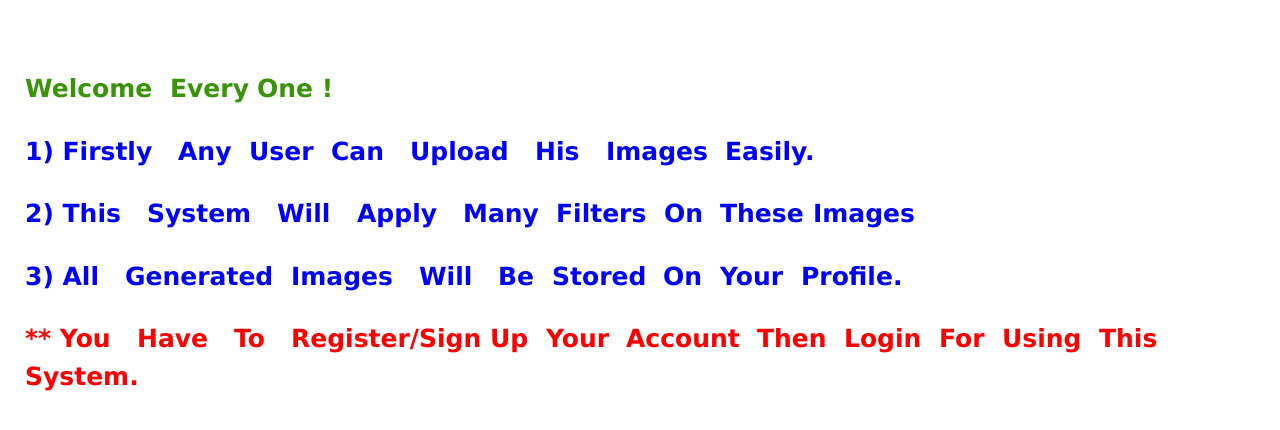
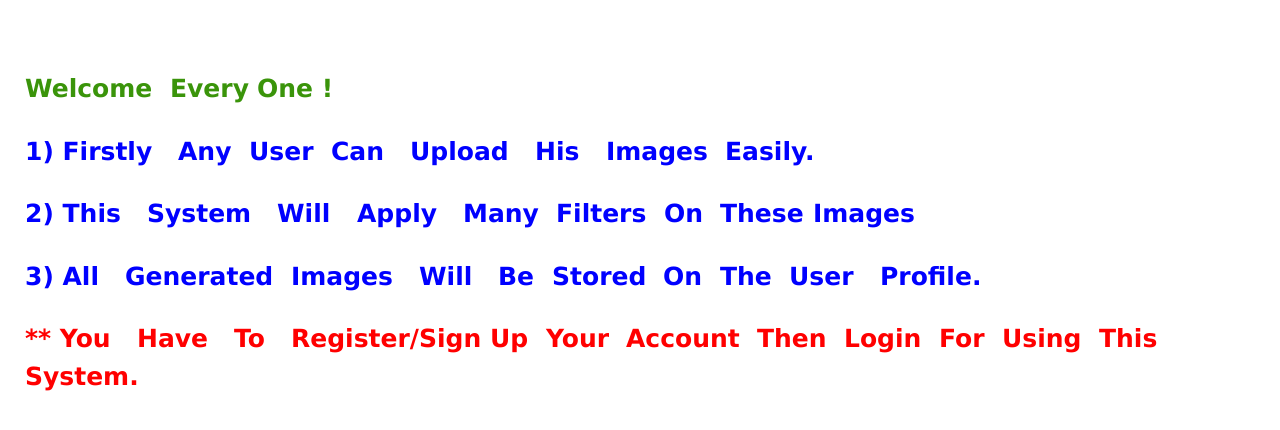
Before and after one commit to MahmoodSakr/image-processing-system, a Node server app: page / in a window 1280 px wide. Shown: the part 52-482 px from the top of the page. Run offline with Node 20, Linux system fonts and the light colour scheme; some libraries are stand-ins or nearby versions.

Commit message:
Update uploadImage.ejs

```diff
--- a/views/uploadImage.ejs
+++ b/views/uploadImage.ejs
@@ -89,8 +89,7 @@
         <div class="animate two">
             <span> 3) All</span> &nbsp; <span>generated</span> &nbsp;<span>images</span> &nbsp;
             <span>will</span> &nbsp; <span>be</span>&nbsp; <span>stored</span>&nbsp;
-            <span>on</span>&nbsp;
-            <span>your</span>&nbsp; <span>profile.</span>
+            <span>on</span>&nbsp; <span>the</span>&nbsp; <span>user</span> &nbsp; <span>profile.</span>
         </div>
         <div class="animate three">
             <span> ** You</span> &nbsp; <span>have</span> &nbsp; <span>to</span> &nbsp;
```
